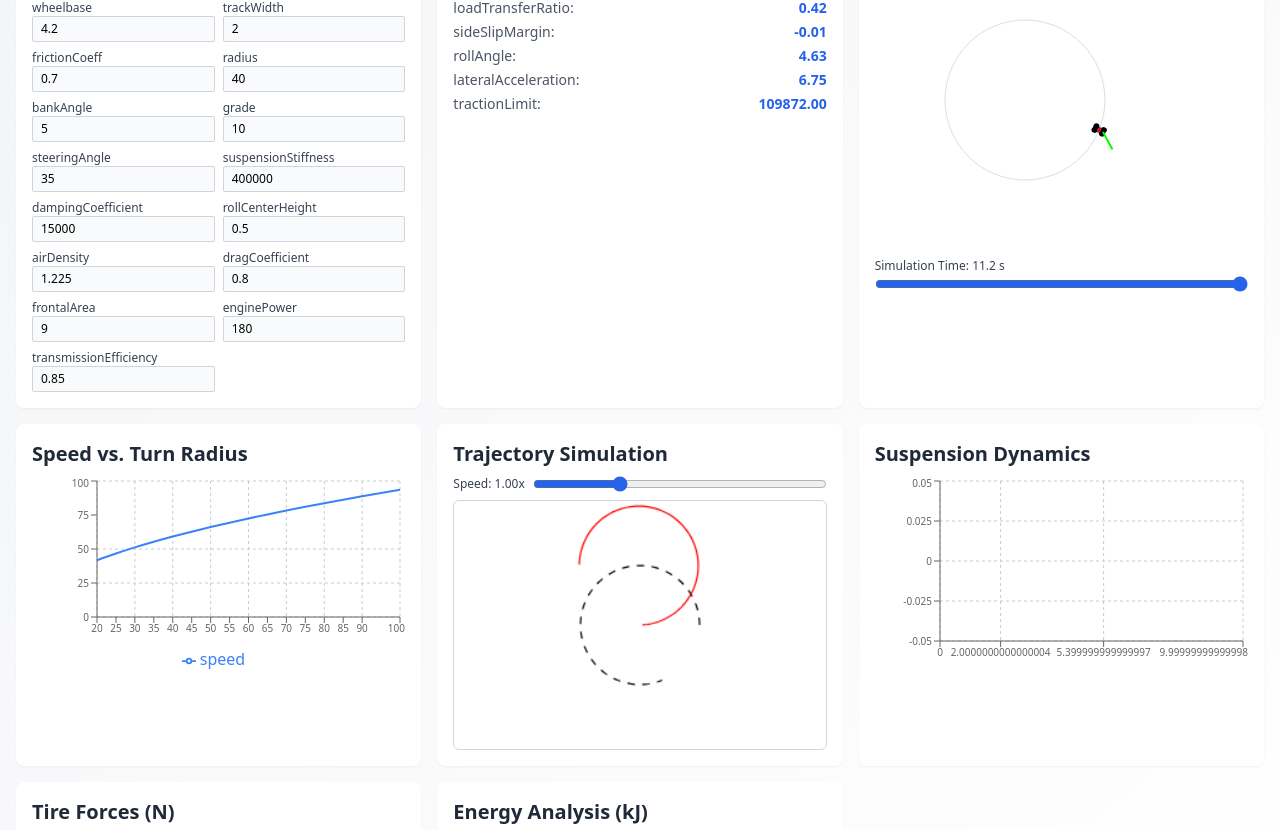
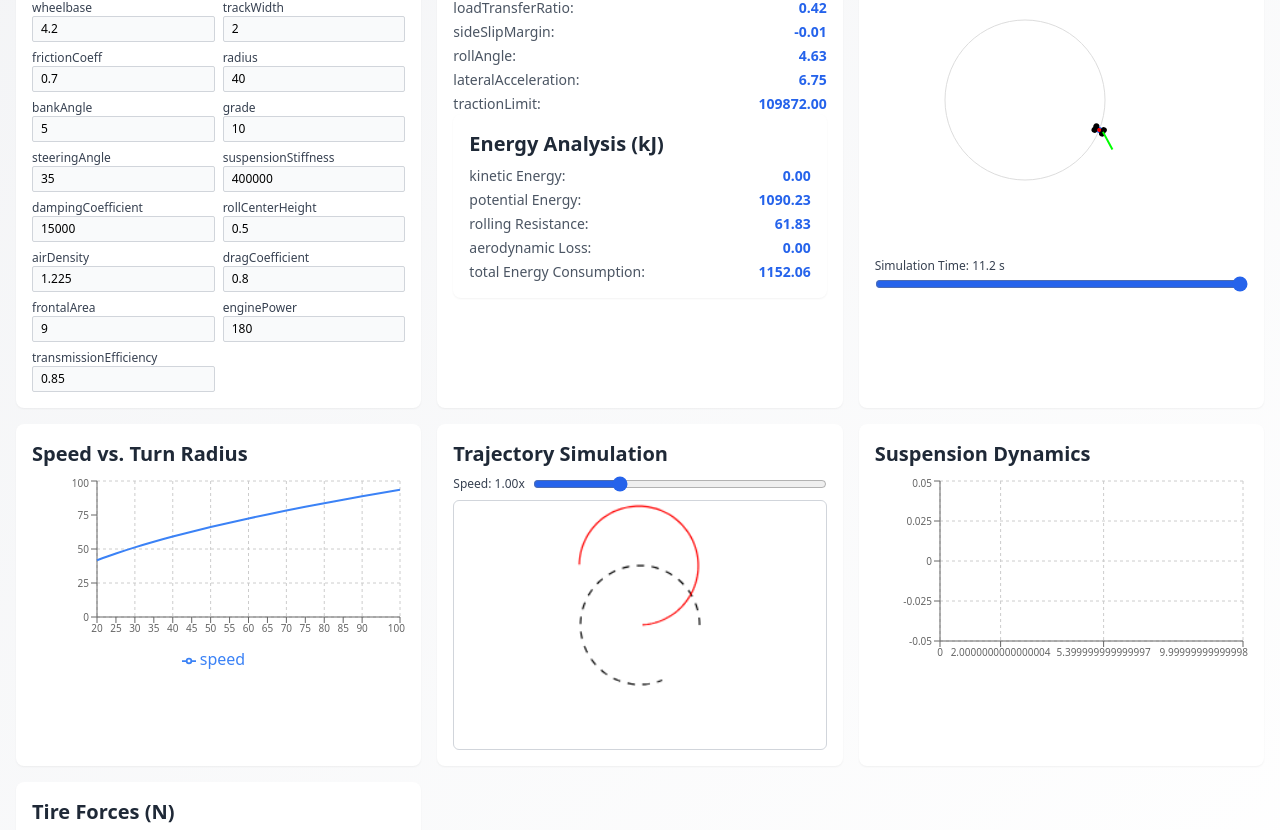
Before and after one commit to ProPrak01/truckTurnSimulatorHFD, a React (Vite) app: page / in a window 1280 px wide. Shown: the part 170-1000 px from the top of the page. Built offline with nearby package versions, Linux system fonts and the light colour scheme.

Commit message:
changes_4

```diff
--- a/src/mainTruckSimulator.jsx
+++ b/src/mainTruckSimulator.jsx
@@ -522,6 +522,7 @@ const TruckTurnSimulator = () => {
               </li>
             ))}
           </ul>
+          <EnergyConsumptionCard />
         </div>
 
         {/* Truck Visualization Section */}
@@ -597,7 +598,7 @@ const TruckTurnSimulator = () => {
         </div>
         <SuspensionGraph />
         <TireForcesCard />
-        <EnergyConsumptionCard />
+
       </div>
     </div>
   );
```
